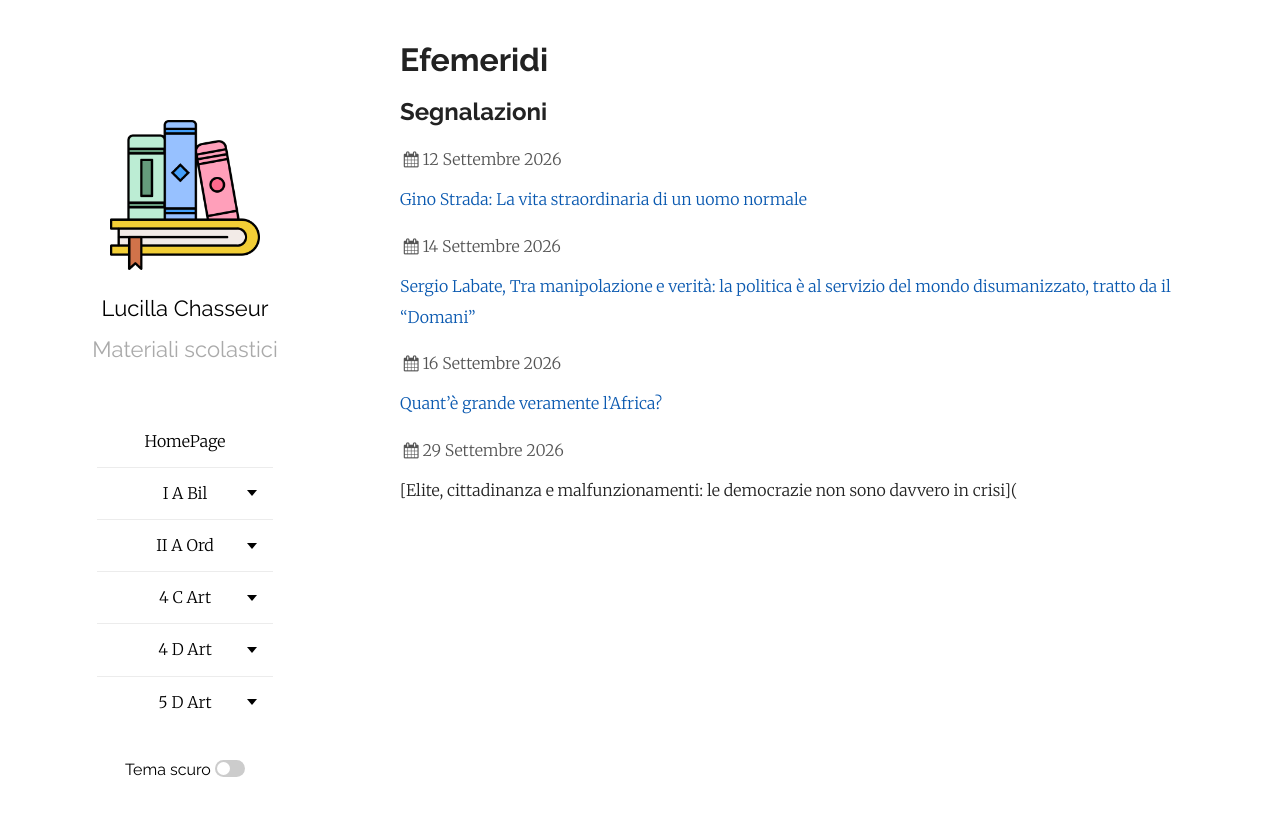
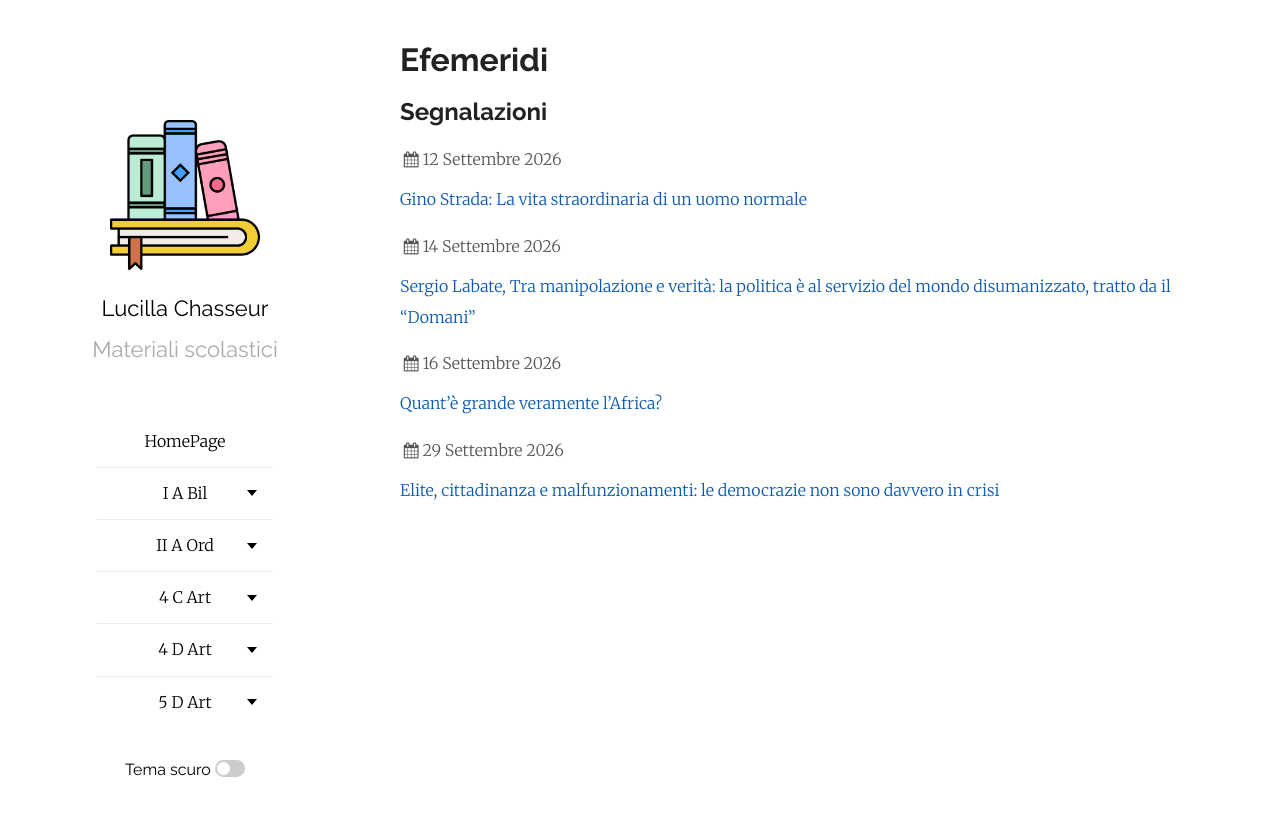
Before and after one commit to efemeridi/efemeridi.github.io, a Jekyll site: the page built from index.md, in a window 1280 px wide. Shown: the top 816 px of the page. Built offline with Jekyll 4.4.1, drawn with Linux system fonts in a browser that asks for light colours; our own code applies the rules of GitHub Pages for plain Markdown files; part of the change alters nothing that is shown.

```diff
--- a/index.md
+++ b/index.md
@@ -20,4 +20,4 @@ layout: page
 
 <div class="post-date"><i class="icon-calendar"></i>29 Settembre 2026</div>
 
-[Elite, cittadinanza e malfunzionamenti: le democrazie non sono davvero in crisi](
+[Elite, cittadinanza e malfunzionamenti: le democrazie non sono davvero in crisi](/materiali/segnalazioni/03_democrazie_e_no.pdf/)
```
